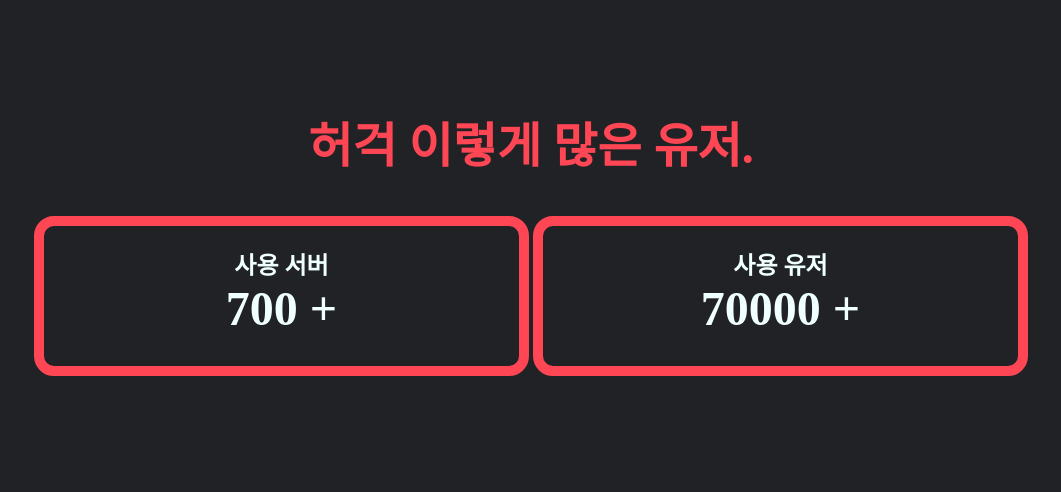
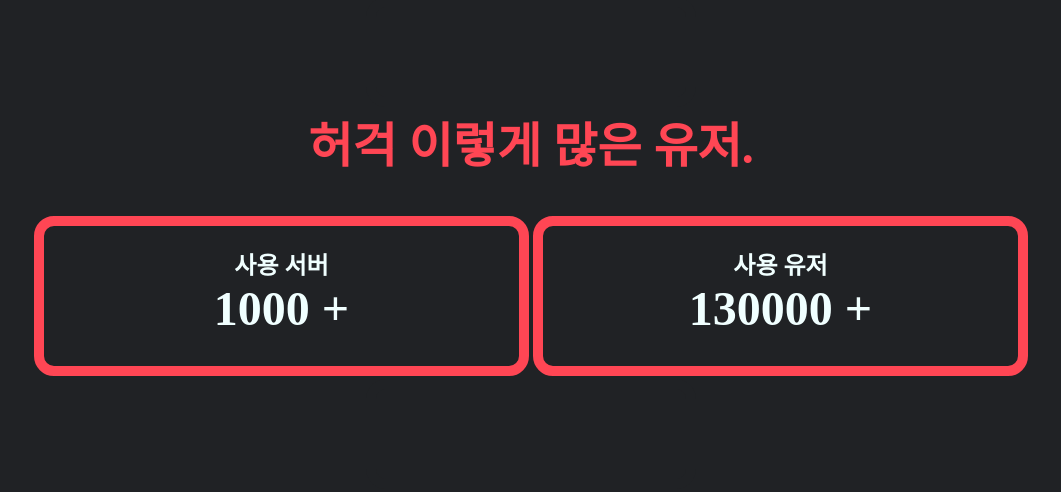
Before and after one commit to slashe2/GAMER, a plain HTML site: page index.html in a window 1280 px wide. Shown: the part 1023-1515 px from the top of the page, without its empty margins (109-1170 px from the left). Drawn offline with Linux system fonts and the light colour scheme.

Commit message:
Update index.html

```diff
--- a/index.html
+++ b/index.html
@@ -205,7 +205,7 @@
                         <br>
                         <font size="7" face="맑은 고딕">
                             <strong><span style="color:#F0FFFF">
-                                <span>700 +</span></span></strong></font>
+                                <span>1000 +</span></span></strong></font>
                     </div></div>
                         </th>
                         <th>
@@ -213,7 +213,7 @@
                                 <br>
                                 <font size="7" face="맑은 고딕">
                                     <strong><span style="color:#F0FFFF">
-                                        <span>70000 +</span></span></strong></font></div></div>
+                                        <span>130000 +</span></span></strong></font></div></div>
                         </th>
                         </tr>
                         </table>
```
